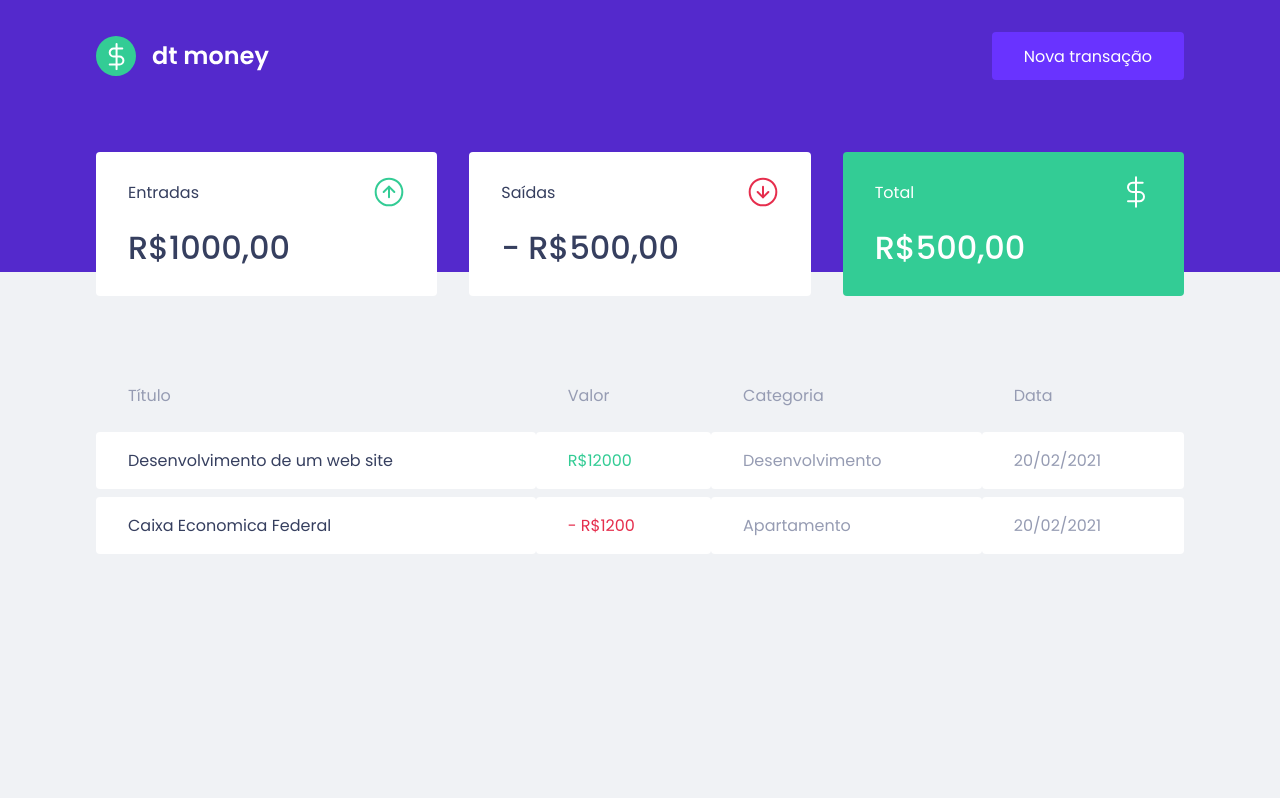
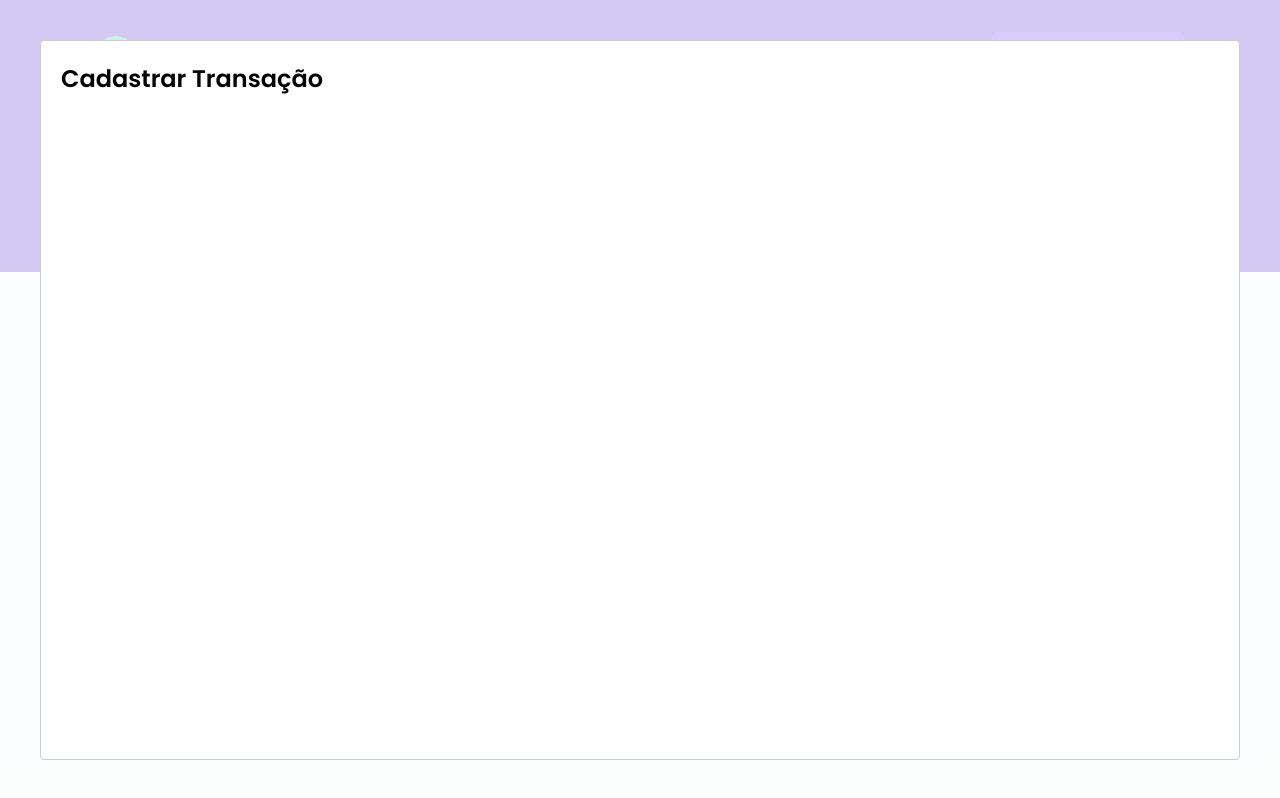
Before and after one commit to marcosparrotto/dtmoney, a React (Create React App) app: page / in a window 1280 px wide. Both pictures are taken after a click on the button "Nova transação". Built offline with nearby package versions, Linux system fonts and the light colour scheme; no server answers; what miragejs would draw is missing.

Commit message:
Configurando modal de criaçao

```diff
--- a/package.json
+++ b/package.json
@@ -6,6 +6,7 @@
     "axios": "^0.23.0",
     "react": "^17.0.2",
     "react-dom": "^17.0.2",
+    "react-modal": "^3.14.4",
     "react-scripts": "4.0.3",
     "styled-components": "^5.3.1",
     "web-vitals": "^1.0.1"
@@ -18,6 +19,7 @@
     "@types/node": "^12.0.0",
     "@types/react": "^17.0.0",
     "@types/react-dom": "^17.0.0",
+    "@types/react-modal": "^3.13.1",
     "@types/styled-components": "^5.1.14",
     "miragejs": "^0.1.42",
     "typescript": "^4.1.2"
--- a/src/App.tsx
+++ b/src/App.tsx
@@ -1,12 +1,35 @@
+import { useState } from 'react';
+import Modal from 'react-modal';
 import { Dashboard } from "./components/Dashboard";
 import { Header } from "./components/Header";
+
 import { GlobalStyle } from "./styles/global";
 
+Modal.setAppElement('#root');
+
 export function App() {
+  const [isNewTransactionModalOpen, setIsNewTransactionModalOpen] = useState(false);
+
+  function handleOpenNewTransactionModal(){
+    setIsNewTransactionModalOpen(true);
+  }
+
+  function handleCloseNewTransactionModal(){
+    setIsNewTransactionModalOpen(false);
+  }
+
   return (
     <>
-      <Header />
+      <Header onOpenNewTranslationModal={handleOpenNewTransactionModal}/>
       <Dashboard />
+
+      <Modal
+        isOpen={isNewTransactionModalOpen}
+        onRequestClose={handleCloseNewTransactionModal}
+      >
+        <h2>Cadastrar Transação</h2>
+      </Modal>
+
       <GlobalStyle/>
     </>
   );
--- a/src/components/Header/index.tsx
+++ b/src/components/Header/index.tsx
@@ -1,12 +1,17 @@
 import logoImg from '../../assets/logo.svg'
+
 import { Container, Content } from './styles'
 
-export function Header() {
+interface Headerprops {
+  onOpenNewTranslationModal: () => void;
+}
+
+export function Header({ onOpenNewTranslationModal }: Headerprops) {
   return (
     <Container>
       <Content>
       <img src={logoImg} alt="dt money" />
-      <button type="button">
+      <button type="button" onClick={onOpenNewTranslationModal}>
         Nova transação
       </button>
       </Content>
```
Also changed, not shown: 1 other file (tests, documents, lock files or other folders).
